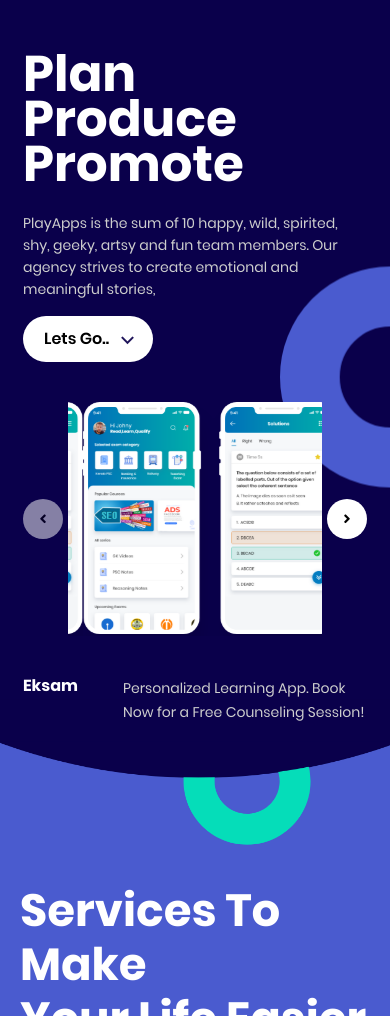
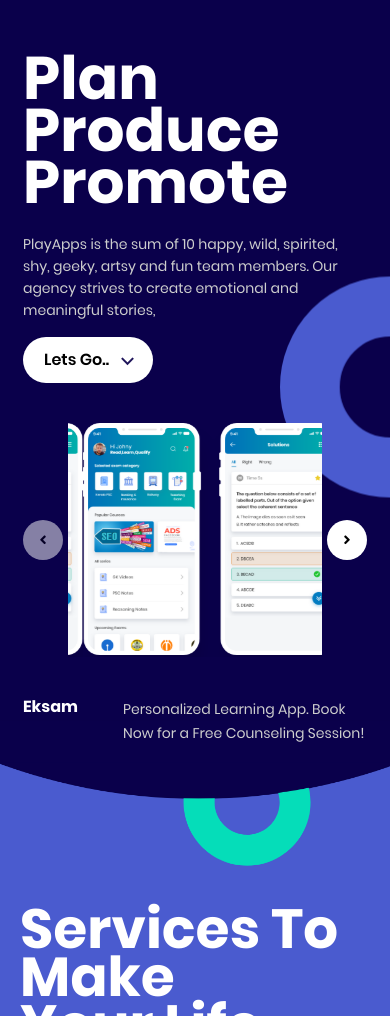
Before and after one commit to kirancodez/playapps, a plain HTML site: page index.html in a window 390 px wide. Shown: the part 124-1140 px from the top of the page. Drawn offline with Linux system fonts and the light colour scheme.

Commit message:
change in font size

```diff
--- a/scss/pages/_home.scss
+++ b/scss/pages/_home.scss
@@ -1361,8 +1361,8 @@
                     padding-left: 8px;
                     padding-right: 8px;
                 h1{
-                    font-size: 50px;
-                    line-height: 45px;
+                    font-size: 60px;
+                    line-height: 52px;
                 }
                 p{
                     color:#cecece;
@@ -1377,7 +1377,8 @@
                     padding: 0;
                 }
                 h2{
-                    font-size: 45px;
+                    font-size: 55px;
+                    line-height: 48px;
                 }
             }
 
```
Also changed, not shown: css/style.css, 1 other file.
